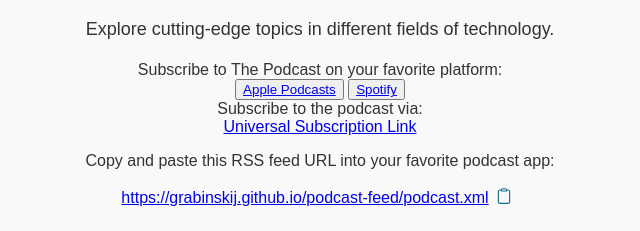
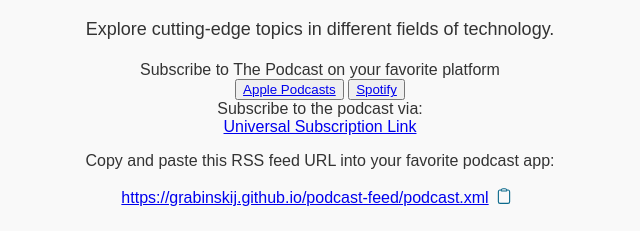
Before and after one commit to grabinskij/PodcastFeed, a plain HTML site: page index.html in a window 1280 px wide. Shown: the part 190-421 px from the top of the page, 320-960 px from the left. Drawn offline with Linux system fonts and the light colour scheme.

Commit message:
Update index.html

```diff
--- a/index.html
+++ b/index.html
@@ -20,7 +20,7 @@
                 </p>
             </div>
 
-            <div>Subscribe to The Podcast on your favorite platform:</div>
+            <div>Subscribe to The Podcast on your favorite platform</div>
             <div>
                 <button>
                     <a
```
